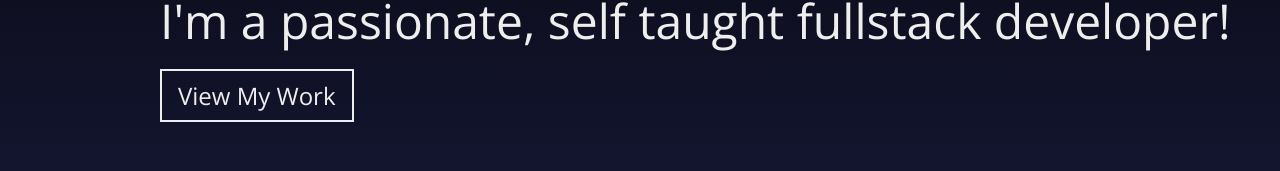
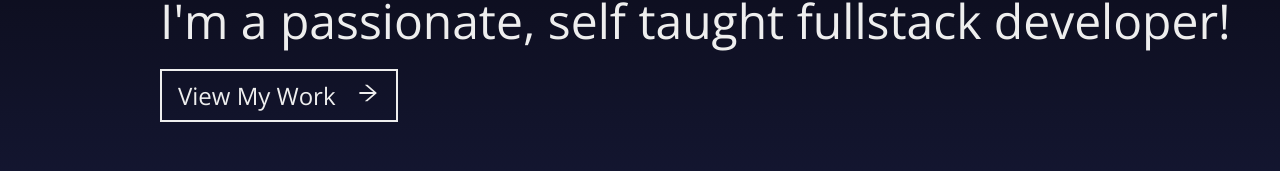
Before and after one commit to julschong/my-portfolio, a React (Create React App) app: page / in a window 1280 px wide. Shown: the part 177-348 px from the top of the page. Built offline with nearby package versions, Linux system fonts and the light colour scheme.

Commit message:
added rotating arrow to button

```diff
--- a/src/components/Hero/hero.scss
+++ b/src/components/Hero/hero.scss
@@ -27,6 +27,11 @@
         font-size: var(--fontsize-sm);
         color: var(--color-text-white);
         cursor: pointer;
+
+        svg {
+            margin-left: 20px;
+            transition: transform 0.1s ease-in-out;
+        }
     }
 
     .hero-text {
--- a/src/components/Hero/index.js
+++ b/src/components/Hero/index.js
@@ -1,7 +1,11 @@
 import './Hero.scss';
 import Game from './../Game/index';
+import { AiOutlineArrowRight } from 'react-icons/ai';
+import { useState } from 'react';
 
 const Hero = ({ aboutRef }) => {
+    const [buttonHover, setButtonHover] = useState();
+
     return (
         <main id="hero">
             <div className="hero-text">
@@ -15,8 +19,16 @@ const Hero = ({ aboutRef }) => {
                     onClick={() => {
                         aboutRef.current.scrollIntoView();
                     }}
+                    onMouseEnter={(e) => setButtonHover(true)}
+                    onMouseLeave={(e) => setButtonHover(false)}
                 >
                     View My Work
+                    <AiOutlineArrowRight
+                        size={24}
+                        style={{
+                            transform: buttonHover ? 'rotate(90deg)' : ''
+                        }}
+                    />
                 </button>
                 <div className="hero-subtext">
                     I also love
```
